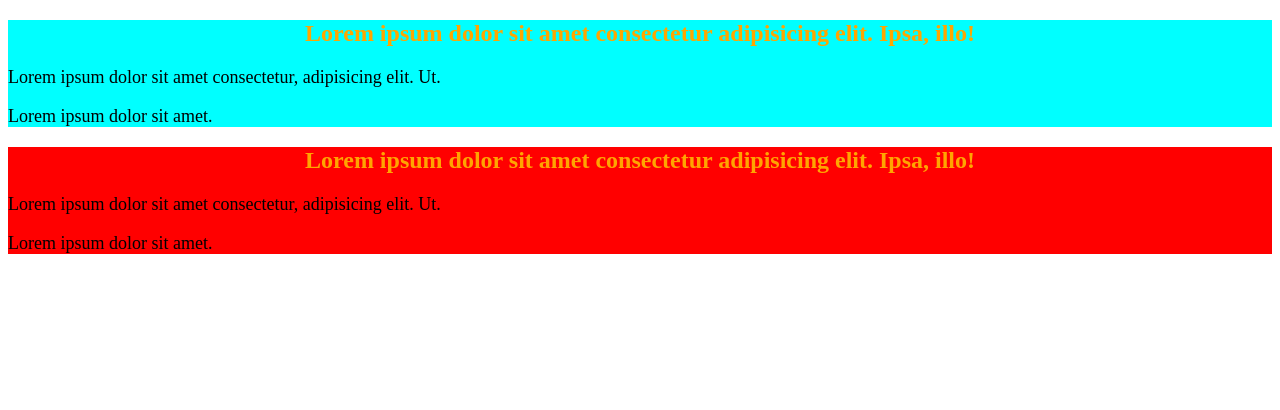
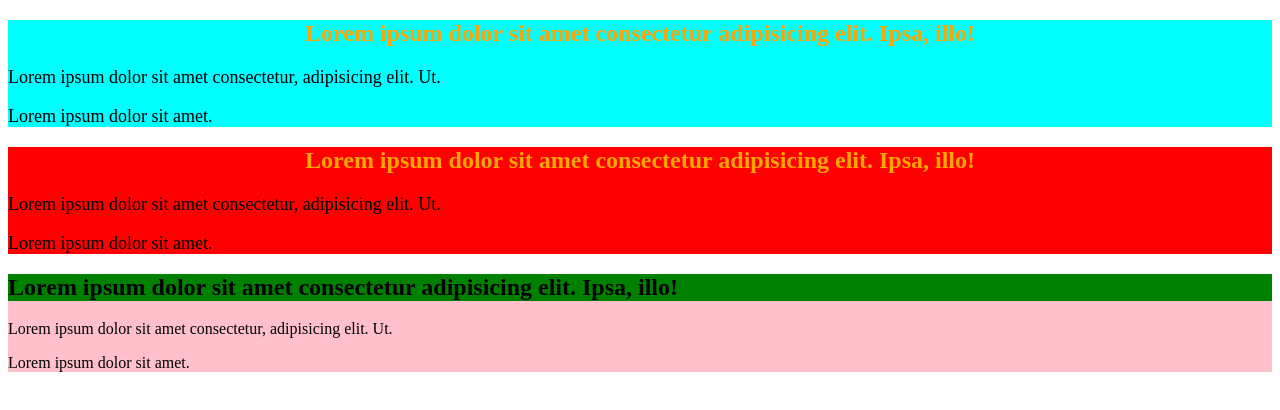
Before and after one commit to hadimohammadian/Jquery, a plain HTML site: page Lesson 02/index.html in a window 1280 px wide. Drawn offline with Linux system fonts and the light colour scheme.

Commit message:
select data-attr

```diff
--- a/Lesson 02/index.html
+++ b/Lesson 02/index.html
@@ -23,6 +23,14 @@
     <section id="first">
         <h1 id="head">Lorem ipsum dolor sit amet consectetur adipisicing elit. Ipsa, illo!</h1>
         <p id="body">Lorem ipsum dolor sit amet consectetur, adipisicing elit. Ut.
+        </p>
+
+        <span>Lorem ipsum dolor sit amet.</span>
+    </section>
+
+    <section data-attr="first2">
+        <h1 id="head2">Lorem ipsum dolor sit amet consectetur adipisicing elit. Ipsa, illo!</h1>
+        <p id="body2">Lorem ipsum dolor sit amet consectetur, adipisicing elit. Ut.
         </p>
 
         <span>Lorem ipsum dolor sit amet.</span>
@@ -64,7 +72,16 @@
                 'text-align' : 'center'
             });
 
-
+            $('section[data-attr= first2]').css(
+                {
+                    'background-color': 'pink'
+                }
+            );
+            $('section[data-attr= first2]>h1#head2').css(
+                {
+                    'background-color': 'green'
+                }
+            );
         });
 
     </script>
```
